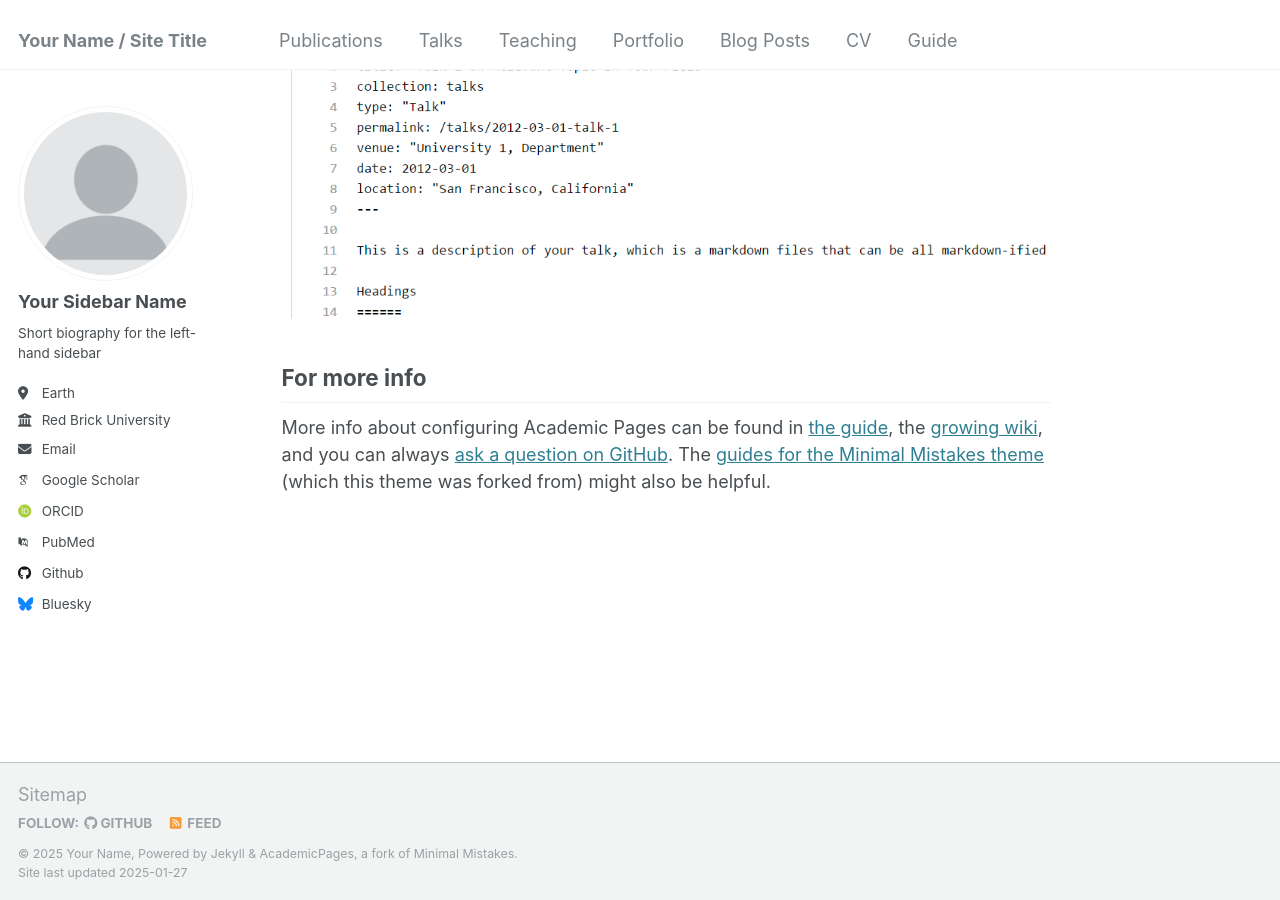
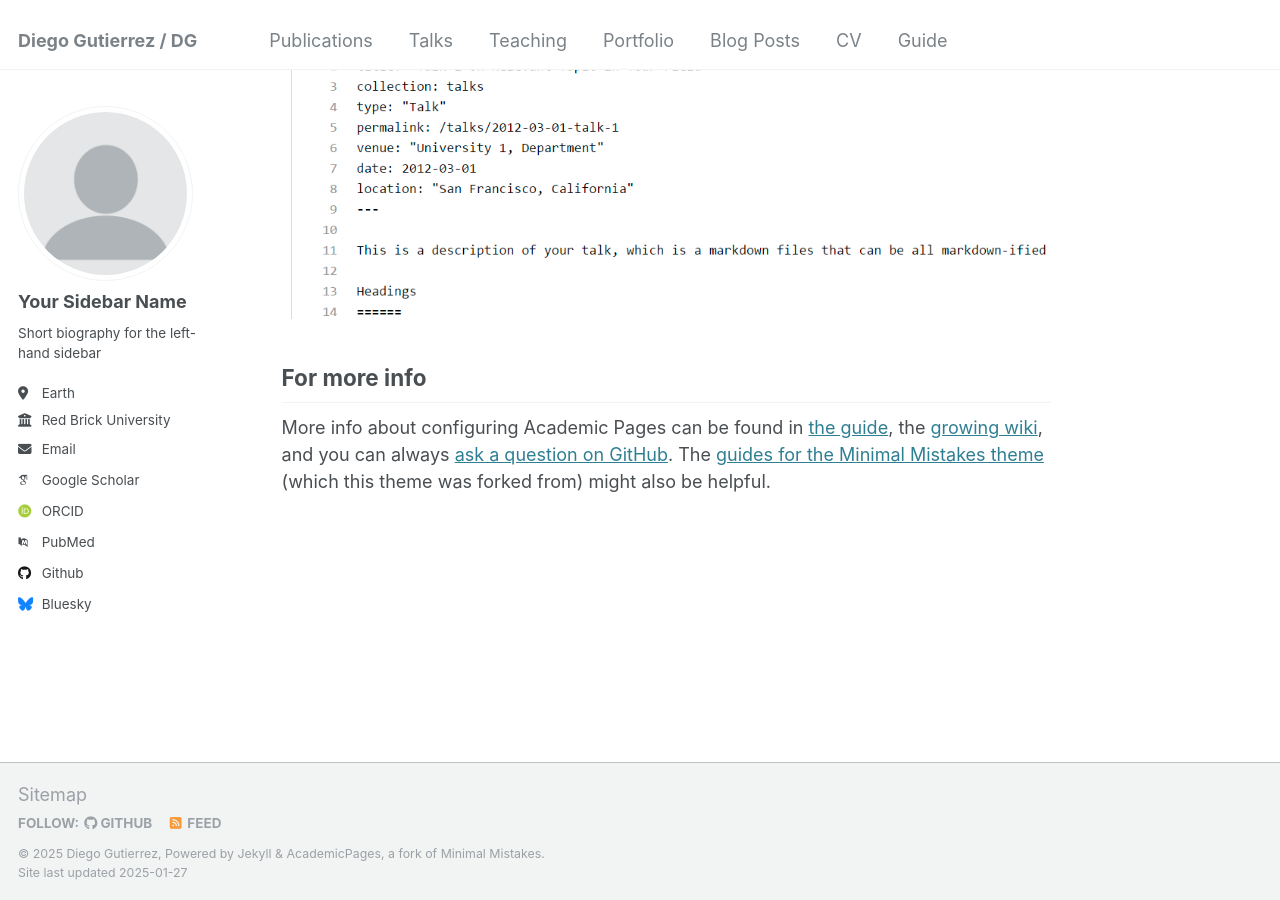
Before and after one commit to Nighttterrors/Nighttterrors.github.io, a Jekyll site: the page built from _pages/about.md, in a window 1280 px wide and 900 px high, scrolled down 2643 px. Built offline with Jekyll 4.4.1, drawn with Linux system fonts in a browser that asks for light colours; some web fonts are replaced.

Commit message:
updated title

```diff
--- a/_config.yml
+++ b/_config.yml
@@ -8,9 +8,9 @@
 
 # Basic Site Settings
 locale                   : "en-US"
-title                    : "Your Name / Site Title"
+title                    : "Diego Gutierrez / DG"
 title_separator          : "-"
-name                     : &name "Your Name"
+name                     : &name "Diego Gutierrez"
 description              : &description "personal description"
 url                      : https://academicpages.github.io # the base hostname & protocol for your site e.g. "https://[your GitHub username].github.io"
 baseurl                  : "" # the subpath of your site, e.g. "/blog"
```
